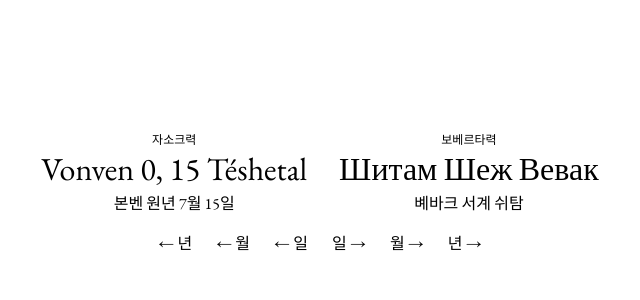
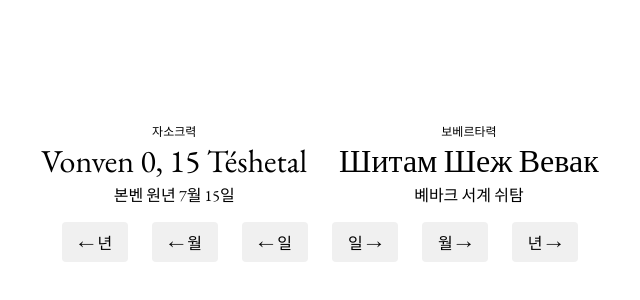
Before and after one commit to zasoque/aquia-calendar, a SvelteKit app: page / in a window 1280 px wide. Shown: the part 208-508 px from the top of the page, without its empty margins (320-960 px from the left). Built offline with nearby package versions, Linux system fonts and the light colour scheme.

Commit message:
Add hover effect to clickable elements in date navigation

```diff
--- a/src/routes/+page.svelte
+++ b/src/routes/+page.svelte
@@ -326,11 +326,25 @@
 	<div
 		style="display: flex; justify-content: center; align-items: center; gap: 24px; margin-top: 16px;"
 	>
-		<div onclick={toPreviousYear}>← 년</div>
-		<div onclick={toPreviousMonth}>← 월</div>
-		<div onclick={toPreviousDay}>← 일</div>
-		<div onclick={toNextDay}>일 →</div>
-		<div onclick={toNextMonth}>월 →</div>
-		<div onclick={toNextYear}>년 →</div>
+		<div class="clickable" onclick={toPreviousYear}>← 년</div>
+		<div class="clickable" onclick={toPreviousMonth}>← 월</div>
+		<div class="clickable" onclick={toPreviousDay}>← 일</div>
+		<div class="clickable" onclick={toNextDay}>일 →</div>
+		<div class="clickable" onclick={toNextMonth}>월 →</div>
+		<div class="clickable" onclick={toNextYear}>년 →</div>
 	</div>
 </div>
+
+<style>
+	.clickable {
+		cursor: pointer;
+		padding: 8px 16px;
+		background-color: #f0f0f0;
+		border-radius: 4px;
+		transition: background-color 0.3s;
+	}
+
+	.clickable:hover {
+		background-color: #e0e0e0;
+	}
+</style>
```
